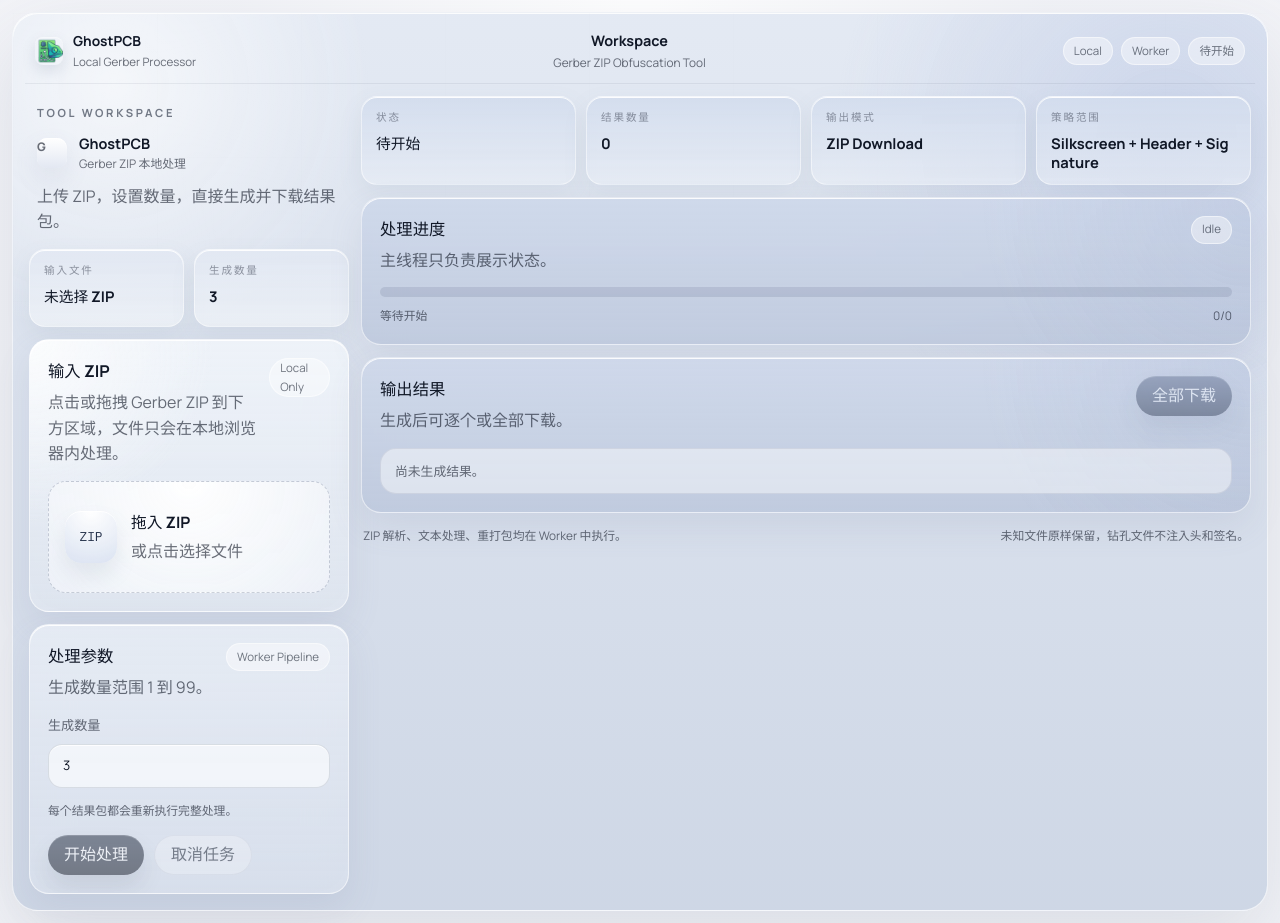
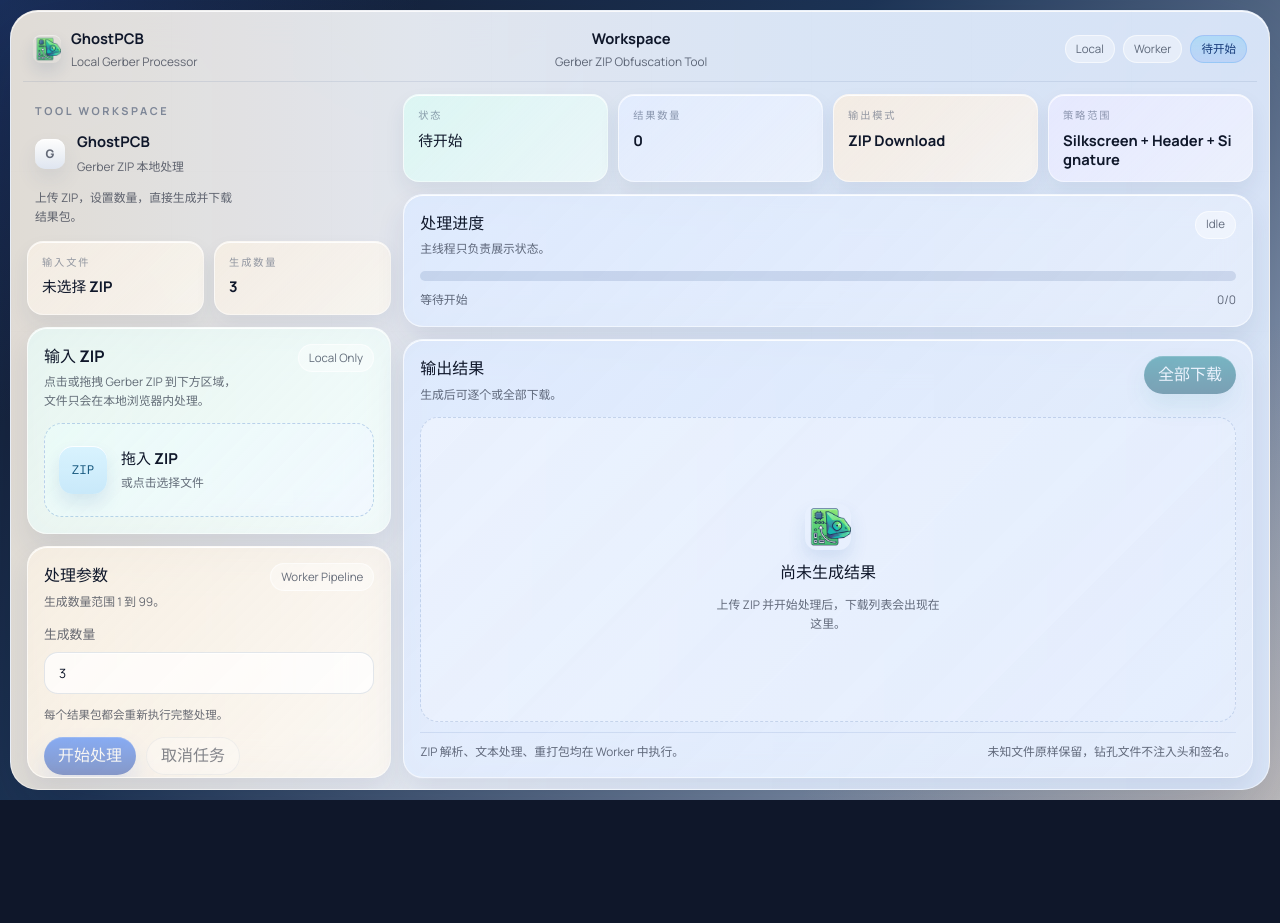
Before and after one commit to Nitmi/GhostPCB-Web, a React (Vite) app: page / in a window 1280 px wide. After the commit the page ends 800 px from the top, so only its background shows below. Built offline with nearby package versions, Linux system fonts and the light colour scheme.

Commit message:
优化页面

```diff
--- a/src/app/App.tsx
+++ b/src/app/App.tsx
@@ -154,7 +154,7 @@
           <div className="window-toolbar">
             <span className="window-chip">Local</span>
             <span className="window-chip">Worker</span>
-            <span className="window-chip">{statusLabel}</span>
+            <span className="window-chip status-chip">{statusLabel}</span>
           </div>
         </header>
 
@@ -218,11 +218,11 @@
                 <span>输出模式</span>
                 <strong>ZIP Download</strong>
               </div>
-            <div className="summary-card">
-              <span>策略范围</span>
-              <strong>Silkscreen + Header + Signature</strong>
+              <div className="summary-card">
+                <span>策略范围</span>
+                <strong>Silkscreen + Header + Signature</strong>
+              </div>
             </div>
-          </div>
 
             <ProgressBar progress={progress} active={isRunning || status === 'success'} />
             <ResultPanel
@@ -232,11 +232,6 @@
               onDownloadAll={() => downloadAllResults(results)}
               onDownloadOne={(result) => downloadResultFile(result)}
             />
-
-            <footer className="workspace-footer">
-              <span>ZIP 解析、文本处理、重打包均在 Worker 中执行。</span>
-              <span>未知文件原样保留，钻孔文件不注入头和签名。</span>
-            </footer>
           </section>
         </section>
       </section>
--- a/src/app/app.css
+++ b/src/app/app.css
@@ -1,36 +1,36 @@
 .app-shell {
-  overflow: clip;
-  padding: 12px;
+  height: 100%;
+  padding: 10px;
+  overflow: hidden;
 }
 
 .app-window {
   position: relative;
   width: min(1480px, 100%);
-  min-height: calc(100svh - 24px);
+  height: calc(100svh - 20px);
   margin: 0 auto;
   padding: 12px;
-  border-radius: 26px;
-  border: 1px solid rgba(255, 255, 255, 0.66);
+  overflow: hidden;
+  border-radius: 28px;
+  border: 1px solid rgba(255, 255, 255, 0.42);
   background:
-    radial-gradient(circle at 8% 8%, rgba(255, 255, 255, 0.64), transparent 18%),
-    radial-gradient(circle at 92% 14%, rgba(168, 183, 221, 0.38), transparent 24%),
-    linear-gradient(180deg, rgba(227, 233, 243, 0.98), rgba(205, 214, 229, 0.98));
+    linear-gradient(90deg, rgba(246, 239, 228, 0.9) 0%, rgba(243, 246, 252, 0.92) 32%, rgba(225, 236, 252, 0.96) 62%, rgba(217, 229, 248, 0.98) 100%);
   box-shadow:
-    inset 0 1px 0 rgba(255, 255, 255, 0.92),
-    0 30px 80px rgba(97, 109, 135, 0.16);
-  backdrop-filter: blur(16px);
+    inset 0 1px 0 rgba(255, 255, 255, 0.88),
+    0 32px 80px rgba(15, 23, 42, 0.18);
+  backdrop-filter: blur(18px);
 }
 
 .surface-noise {
   position: absolute;
   inset: 0;
   pointer-events: none;
-  opacity: 0.3;
+  opacity: 0.18;
   background-image:
-    linear-gradient(rgba(70, 82, 105, 0.05) 1px, transparent 1px),
-    linear-gradient(90deg, rgba(70, 82, 105, 0.05) 1px, transparent 1px);
-  background-size: 144px 144px;
-  mask-image: linear-gradient(180deg, rgba(0, 0, 0, 0.4), transparent 100%);
+    linear-gradient(rgba(34, 56, 94, 0.08) 1px, transparent 1px),
+    linear-gradient(90deg, rgba(34, 56, 94, 0.08) 1px, transparent 1px);
+  background-size: 160px 160px;
+  mask-image: linear-gradient(180deg, rgba(0, 0, 0, 0.5), transparent 100%);
 }
 
 .window-chrome {
@@ -39,9 +39,9 @@
   display: flex;
   align-items: center;
   gap: 12px;
-  min-height: 42px;
+  min-height: 44px;
   padding: 4px 10px 10px;
-  border-bottom: 1px solid rgba(88, 98, 123, 0.1);
+  border-bottom: 1px solid rgba(71, 95, 137, 0.12);
 }
 
 .window-app {
@@ -56,47 +56,36 @@
   border-radius: 8px;
   box-shadow:
     inset 0 1px 0 rgba(255, 255, 255, 0.45),
-    0 6px 14px rgba(95, 109, 144, 0.16);
+    0 8px 16px rgba(28, 54, 107, 0.12);
 }
 
-.window-app-copy {
+.window-app-copy,
+.window-title {
   display: grid;
-  gap: 1px;
+  gap: 2px;
 }
 
 .window-title {
-  display: grid;
   justify-items: center;
-  gap: 2px;
   margin-left: auto;
   margin-right: auto;
 }
 
+.window-app-copy strong,
 .window-title strong,
-.window-title span,
-.brand-lockup strong,
-.brand-lockup span {
+.brand-lockup strong {
   display: block;
+  font-size: 0.92rem;
 }
 
-.window-title strong,
-.brand-lockup strong {
-  font-size: 0.9rem;
-}
-
+.window-app-copy span,
 .window-title span,
-.brand-lockup span {
+.brand-lockup span,
+.sidebar-description,
+.panel p,
+.result-panel-footer {
   color: var(--text-soft);
   font-size: 0.74rem;
-}
-
-.window-app-copy strong {
-  font-size: 0.86rem;
-}
-
-.window-app-copy span {
-  color: var(--text-soft);
-  font-size: 0.72rem;
 }
 
 .window-toolbar {
@@ -113,36 +102,44 @@
   min-height: 28px;
   padding: 0 10px;
   border-radius: 999px;
-  background: rgba(255, 255, 255, 0.42);
-  border: 1px solid rgba(255, 255, 255, 0.5);
-  color: rgba(27, 35, 50, 0.62);
+  border: 1px solid rgba(255, 255, 255, 0.58);
+  background: rgba(255, 255, 255, 0.38);
+  color: rgba(25, 36, 57, 0.66);
   font-size: 0.72rem;
+}
+
+.status-chip {
+  background: linear-gradient(180deg, rgba(56, 189, 248, 0.24), rgba(59, 130, 246, 0.16));
+  border-color: rgba(59, 130, 246, 0.2);
+  color: #163b79;
 }
 
 .workspace-body {
   position: relative;
   z-index: 1;
   display: grid;
-  grid-template-columns: 320px minmax(0, 1fr);
+  grid-template-columns: minmax(360px, 3fr) minmax(0, 7fr);
   gap: 12px;
+  height: calc(100% - 54px);
   padding: 12px 4px 4px;
 }
 
 .workspace-sidebar,
 .workspace-main {
   min-width: 0;
+  min-height: 0;
 }
 
 .workspace-sidebar {
   display: grid;
+  grid-template-rows: auto auto auto 1fr;
   gap: 12px;
-  align-content: start;
 }
 
 .workspace-main {
   display: grid;
+  grid-template-rows: auto auto 1fr;
   gap: 12px;
-  align-content: start;
 }
 
 .sidebar-head {
@@ -151,10 +148,10 @@
 
 .eyebrow {
   margin: 0 0 10px;
-  color: rgba(41, 50, 68, 0.64);
+  color: rgba(33, 52, 86, 0.52);
   text-transform: uppercase;
   letter-spacing: 0.24em;
-  font-size: 0.7rem;
+  font-size: 0.68rem;
   font-weight: 700;
 }
 
@@ -170,18 +167,18 @@
   display: grid;
   place-items: center;
   border-radius: 10px;
-  background: linear-gradient(180deg, rgba(255, 255, 255, 0.98), rgba(226, 231, 242, 0.88));
+  background: linear-gradient(180deg, rgba(255, 255, 255, 0.96), rgba(223, 231, 243, 0.88));
   box-shadow:
     inset 0 1px 0 rgba(255, 255, 255, 0.9),
-    0 10px 24px rgba(115, 127, 163, 0.12);
+    0 10px 20px rgba(70, 90, 128, 0.1);
+  color: #1d2b46;
   font-size: 0.8rem;
   font-weight: 800;
-  color: #0d1321;
 }
 
 .sidebar-description {
   margin: 10px 0 0;
-  color: var(--text-soft);
+  max-width: 28ch;
 }
 
 .sidebar-metrics,
@@ -200,28 +197,51 @@
 
 .metric-item,
 .summary-card {
-  min-height: 78px;
+  min-height: 74px;
   padding: 12px 14px;
   border-radius: 16px;
-  background:
-    linear-gradient(180deg, rgba(226, 232, 243, 0.9), rgba(244, 247, 250, 0.58));
   border: 1px solid rgba(255, 255, 255, 0.5);
   box-shadow:
-    inset 0 1px 0 rgba(255, 255, 255, 0.9),
-    0 10px 24px rgba(112, 124, 151, 0.1);
+    inset 0 1px 0 rgba(255, 255, 255, 0.85),
+    0 10px 20px rgba(40, 60, 104, 0.08);
+}
+
+.metric-item {
+  background:
+    linear-gradient(135deg, rgba(245, 238, 228, 0.9), rgba(255, 250, 242, 0.72));
 }
 
 .summary-card {
   background:
-    linear-gradient(180deg, rgba(211, 221, 238, 0.9), rgba(233, 238, 246, 0.58));
+    linear-gradient(135deg, rgba(225, 236, 253, 0.9), rgba(242, 246, 255, 0.72));
+}
+
+.summary-card:nth-child(1) {
+  background:
+    linear-gradient(135deg, rgba(219, 247, 244, 0.92), rgba(239, 253, 251, 0.72));
+}
+
+.summary-card:nth-child(2) {
+  background:
+    linear-gradient(135deg, rgba(226, 236, 255, 0.92), rgba(241, 246, 255, 0.72));
+}
+
+.summary-card:nth-child(3) {
+  background:
+    linear-gradient(135deg, rgba(245, 236, 226, 0.92), rgba(255, 247, 239, 0.72));
+}
+
+.summary-card:nth-child(4) {
+  background:
+    linear-gradient(135deg, rgba(231, 233, 255, 0.92), rgba(244, 246, 255, 0.72));
 }
 
 .metric-item span,
 .summary-card span {
   display: block;
-  margin-bottom: 8px;
-  color: rgba(32, 40, 57, 0.46);
-  font-size: 0.66rem;
+  margin-bottom: 7px;
+  color: rgba(31, 48, 80, 0.46);
+  font-size: 0.64rem;
   text-transform: uppercase;
   letter-spacing: 0.18em;
 }
@@ -241,18 +261,14 @@
 .panel {
   position: relative;
   overflow: hidden;
-  padding: 18px;
+  padding: 16px;
   border-radius: 20px;
-  background: rgba(255, 255, 255, 0.48);
   border: 1px solid rgba(255, 255, 255, 0.56);
+  background: rgba(255, 255, 255, 0.42);
   box-shadow:
-    inset 0 1px 0 rgba(255, 255, 255, 0.9),
-    0 14px 34px rgba(107, 118, 146, 0.12);
+    inset 0 1px 0 rgba(255, 255, 255, 0.88),
+    0 14px 28px rgba(40, 60, 104, 0.1);
   backdrop-filter: blur(20px);
-  transition:
-    transform 180ms ease,
-    box-shadow 180ms ease,
-    border-color 180ms ease;
 }
 
 .panel::before,
@@ -263,44 +279,33 @@
   position: absolute;
   inset: 0;
   pointer-events: none;
-  background: linear-gradient(120deg, transparent 30%, rgba(255, 255, 255, 0.58), transparent 70%);
+  background: linear-gradient(120deg, transparent 30%, rgba(255, 255, 255, 0.46), transparent 70%);
   transform: translateX(-120%);
-}
-
-.panel:hover {
-  transform: translateY(-2px);
-  border-color: rgba(255, 255, 255, 0.8);
-  box-shadow:
-    inset 0 1px 0 rgba(255, 255, 255, 0.95),
-    0 18px 40px rgba(115, 127, 157, 0.14);
 }
 
 .panel-strong {
   background:
-    radial-gradient(circle at top left, rgba(255, 255, 255, 0.78), transparent 44%),
-    linear-gradient(180deg, rgba(242, 246, 251, 0.84), rgba(226, 232, 241, 0.7));
+    linear-gradient(135deg, rgba(229, 247, 244, 0.84), rgba(243, 255, 252, 0.68));
 }
 
 .panel-muted {
   background:
-    linear-gradient(180deg, rgba(233, 238, 246, 0.84), rgba(219, 226, 238, 0.72));
+    linear-gradient(135deg, rgba(247, 239, 227, 0.84), rgba(255, 249, 240, 0.68));
 }
 
 .panel-dark {
   background:
-    radial-gradient(circle at top right, rgba(142, 157, 195, 0.16), transparent 30%),
-    linear-gradient(180deg, rgba(206, 216, 234, 0.92), rgba(188, 199, 220, 0.84));
+    linear-gradient(135deg, rgba(219, 232, 253, 0.88), rgba(232, 239, 252, 0.76));
 }
 
 .panel h2 {
-  margin: 0 0 6px;
+  margin: 0 0 4px;
   color: var(--text);
-  font-size: 1.02rem;
+  font-size: 1rem;
 }
 
 .panel p {
   margin: 0;
-  color: var(--text-soft);
 }
 
 .panel-head {
@@ -308,14 +313,14 @@
   align-items: flex-start;
   justify-content: space-between;
   gap: 12px;
-  margin-bottom: 14px;
+  margin-bottom: 12px;
 }
 
 .upload-panel .panel-head p,
 .control-panel .panel-head p,
 .progress-panel .panel-head p,
 .result-panel .panel-head p {
-  max-width: 30ch;
+  max-width: 28ch;
 }
 
 .primary-button,
@@ -326,8 +331,8 @@
   display: inline-flex;
   align-items: center;
   justify-content: center;
-  min-height: 40px;
-  padding: 0 16px;
+  min-height: 38px;
+  padding: 0 14px;
   border-radius: 999px;
   cursor: pointer;
   transition:
@@ -357,27 +362,27 @@
 }
 
 .primary-button {
-  color: #fff;
+  color: #f7fbff;
   font-weight: 700;
-  background: linear-gradient(180deg, #202a3d, #0e1420);
+  background: linear-gradient(180deg, #1667ff, #1640a8);
   box-shadow:
     inset 0 1px 0 rgba(255, 255, 255, 0.18),
-    0 12px 24px rgba(17, 24, 39, 0.18);
+    0 12px 24px rgba(22, 103, 255, 0.22);
 }
 
 .secondary-button {
-  color: #f8fbff;
+  color: #f7fbff;
   font-weight: 700;
-  background: linear-gradient(180deg, #687796, #39445e);
+  background: linear-gradient(180deg, #0f7f8a, #14556d);
   box-shadow:
     inset 0 1px 0 rgba(255, 255, 255, 0.18),
-    0 12px 24px rgba(77, 88, 113, 0.16);
+    0 12px 24px rgba(15, 127, 138, 0.18);
 }
 
 .ghost-button {
   color: var(--text);
-  background: rgba(255, 255, 255, 0.48);
-  border: 1px solid rgba(74, 87, 115, 0.12);
+  background: rgba(255, 255, 255, 0.52);
+  border: 1px solid rgba(61, 90, 138, 0.12);
 }
 
 .upload-dropzone {
@@ -387,24 +392,18 @@
   grid-template-columns: auto 1fr;
   align-items: center;
   gap: 14px;
-  min-height: 112px;
-  padding: 14px 16px;
-  border: 1px dashed rgba(76, 90, 121, 0.28);
+  min-height: 94px;
+  padding: 12px 14px;
+  border: 1px dashed rgba(29, 99, 183, 0.26);
   border-radius: 18px;
   background:
-    radial-gradient(circle at top, rgba(255, 255, 255, 0.9), rgba(236, 240, 247, 0.76)),
-    rgba(255, 255, 255, 0.56);
+    linear-gradient(135deg, rgba(234, 251, 248, 0.84), rgba(241, 247, 255, 0.74));
   text-align: left;
-  transition:
-    border-color 180ms ease,
-    transform 180ms ease,
-    box-shadow 180ms ease;
 }
 
 .upload-dropzone[data-dragging='true'] {
-  transform: translateY(-1px);
-  border-color: rgba(56, 70, 101, 0.5);
-  box-shadow: 0 12px 28px rgba(113, 124, 150, 0.16);
+  border-color: rgba(22, 103, 255, 0.5);
+  box-shadow: 0 10px 24px rgba(22, 103, 255, 0.14);
 }
 
 .upload-dropzone[data-disabled='true'] {
@@ -423,31 +422,48 @@
 }
 
 .upload-icon {
-  width: 52px;
-  height: 52px;
+  width: 48px;
+  height: 48px;
   display: grid;
   place-items: center;
-  border-radius: 16px;
+  border-radius: 14px;
   background:
-    radial-gradient(circle at top, rgba(255, 255, 255, 0.92), rgba(213, 222, 239, 0.84)),
-    rgba(255, 255, 255, 0.56);
+    linear-gradient(180deg, rgba(214, 242, 255, 0.88), rgba(191, 228, 250, 0.78));
   box-shadow:
     inset 0 1px 0 rgba(255, 255, 255, 0.92),
-    0 12px 20px rgba(121, 132, 159, 0.14);
+    0 10px 18px rgba(31, 91, 168, 0.12);
+  color: #15577d;
   font-family: var(--mono);
-  color: #24314a;
-  font-size: 0.8rem;
+  font-size: 0.78rem;
 }
 
 .upload-copy strong {
   display: block;
-  margin-bottom: 4px;
+  margin-bottom: 3px;
   color: var(--text);
-  font-size: 0.98rem;
+  font-size: 0.94rem;
 }
 
 .upload-copy p {
   margin: 0;
+}
+
+.file-card,
+.status-banner {
+  border-radius: 16px;
+  background: rgba(255, 255, 255, 0.44);
+  border: 1px solid rgba(58, 90, 143, 0.12);
+}
+
+.file-card {
+  padding: 12px 14px;
+}
+
+.file-card strong {
+  display: block;
+  color: var(--text);
+  font-size: 0.9rem;
+  word-break: break-all;
 }
 
 .upload-actions,
@@ -458,30 +474,9 @@
   gap: 10px;
 }
 
-.file-card,
-.result-item,
-.status-banner {
-  border-radius: 16px;
-  background: rgba(255, 255, 255, 0.44);
-  border: 1px solid rgba(82, 95, 121, 0.12);
-}
-
-.file-card,
-.result-item {
-  padding: 12px 14px;
-}
-
-.file-card strong,
-.result-item strong {
-  display: block;
-  color: var(--text);
-  font-size: 0.92rem;
-  word-break: break-all;
-}
-
 .file-meta,
-.result-meta {
-  margin-top: 6px;
+.result-meta,
+.finder-size {
   color: var(--text-soft);
   font-family: var(--mono);
   font-size: 0.72rem;
@@ -489,30 +484,34 @@
 
 .form-grid {
   display: grid;
-  gap: 14px;
+  gap: 12px;
 }
 
 .field-label {
   display: grid;
   gap: 8px;
   color: var(--text-soft);
-  font-size: 0.82rem;
+  font-size: 0.8rem;
 }
 
 .field-label input {
   width: 100%;
-  min-height: 44px;
+  min-height: 42px;
   padding: 0 14px;
   border-radius: 14px;
-  border: 1px solid rgba(74, 87, 115, 0.16);
-  background: rgba(248, 250, 253, 0.76);
+  border: 1px solid rgba(61, 90, 138, 0.14);
+  background: rgba(255, 255, 255, 0.72);
   color: var(--text);
-  box-shadow: inset 0 1px 0 rgba(255, 255, 255, 0.84);
+  box-shadow: inset 0 1px 0 rgba(255, 255, 255, 0.82);
 }
 
 .field-hint {
   color: var(--text-soft);
-  font-size: 0.74rem;
+  font-size: 0.72rem;
+}
+
+.progress-panel {
+  min-height: 126px;
 }
 
 .progress-shell {
@@ -525,7 +524,7 @@
   height: 10px;
   overflow: hidden;
   border-radius: 999px;
-  background: rgba(84, 97, 127, 0.16);
+  background: rgba(36, 73, 136, 0.14);
 }
 
 .progress-fill {
@@ -533,7 +532,7 @@
   inset: 0 auto 0 0;
   width: 0;
   border-radius: inherit;
-  background: linear-gradient(90deg, #6a7a9d, #aab6d0, #dfc4b1);
+  background: linear-gradient(90deg, #12b8c4, #2f6df6, #dda15e);
   transition: width 220ms ease;
 }
 
@@ -546,38 +545,91 @@
   font-size: 0.74rem;
 }
 
-.result-list {
+.result-panel {
   display: grid;
+  grid-template-rows: auto 1fr auto;
+  min-height: 0;
+}
+
+.result-panel-content {
+  min-height: 0;
+  display: grid;
+}
+
+.results-empty {
+  display: grid;
+  place-items: center;
+  align-content: center;
   gap: 10px;
+  min-height: 0;
+  border-radius: 18px;
+  background:
+    linear-gradient(135deg, rgba(255, 255, 255, 0.36), rgba(229, 238, 255, 0.4));
+  border: 1px dashed rgba(52, 94, 166, 0.2);
+  text-align: center;
+  padding: 24px;
+}
+
+.results-empty[data-running='true'] {
+  background:
+    linear-gradient(135deg, rgba(224, 244, 250, 0.42), rgba(226, 234, 255, 0.44));
+}
+
+.results-empty-icon {
+  width: 46px;
+  height: 46px;
+  border-radius: 12px;
+  box-shadow: 0 10px 18px rgba(31, 91, 168, 0.12);
+}
+
+.results-empty strong {
+  color: var(--text);
+  font-size: 1rem;
+}
+
+.results-empty p {
+  max-width: 32ch;
+  color: var(--text-soft);
 }
 
 .finder-list {
   display: grid;
+  grid-template-rows: auto 1fr;
+  min-height: 0;
   gap: 8px;
 }
 
 .finder-header,
 .finder-row {
   display: grid;
-  grid-template-columns: minmax(0, 1fr) 96px 110px;
+  grid-template-columns: minmax(0, 1fr) 96px 108px;
   align-items: center;
   gap: 12px;
 }
 
 .finder-header {
   padding: 0 14px 6px;
-  color: rgba(32, 40, 57, 0.46);
-  font-size: 0.68rem;
+  color: rgba(31, 48, 80, 0.46);
+  font-size: 0.66rem;
   text-transform: uppercase;
   letter-spacing: 0.18em;
 }
 
+.finder-scroll {
+  min-height: 0;
+  overflow: auto;
+  display: grid;
+  gap: 8px;
+  padding-right: 4px;
+}
+
 .finder-row {
-  min-height: 58px;
+  min-height: 56px;
   padding: 10px 12px;
   border-radius: 14px;
-  background: rgba(255, 255, 255, 0.34);
-  border: 1px solid rgba(255, 255, 255, 0.42);
+  background:
+    linear-gradient(135deg, rgba(255, 255, 255, 0.34), rgba(232, 240, 255, 0.36));
+  border: 1px solid rgba(255, 255, 255, 0.44);
 }
 
 .finder-name {
@@ -591,17 +643,18 @@
   min-width: 0;
 }
 
+.finder-name strong {
+  display: block;
+  color: var(--text);
+  font-size: 0.9rem;
+  word-break: break-all;
+}
+
 .finder-file-icon {
   width: 24px;
   height: 24px;
   flex: 0 0 auto;
   border-radius: 6px;
-}
-
-.finder-size {
-  color: var(--text-soft);
-  font-family: var(--mono);
-  font-size: 0.72rem;
 }
 
 .finder-action {
@@ -622,17 +675,17 @@
 .status-banner[data-tone='error'] {
   color: #863f46;
   border-color: rgba(163, 78, 92, 0.18);
-  background: rgba(255, 232, 235, 0.8);
+  background: rgba(255, 232, 235, 0.84);
 }
 
-.workspace-footer {
+.result-panel-footer {
   display: flex;
   flex-wrap: wrap;
   justify-content: space-between;
-  gap: 10px 18px;
-  padding: 2px 2px 0;
-  color: var(--text-soft);
-  font-size: 0.74rem;
+  gap: 8px 16px;
+  margin-top: 10px;
+  padding-top: 10px;
+  border-top: 1px solid rgba(52, 94, 166, 0.12);
 }
 
 @keyframes sheen {
@@ -645,13 +698,35 @@
   }
 }
 
-@media (max-width: 1100px) {
+@media (max-width: 1180px) {
   .workspace-body {
-    grid-template-columns: 1fr;
+    grid-template-columns: minmax(320px, 3fr) minmax(0, 7fr);
   }
 
   .main-summary {
     grid-template-columns: repeat(2, minmax(0, 1fr));
+  }
+}
+
+@media (max-width: 980px) {
+  .app-shell {
+    height: auto;
+    overflow: visible;
+  }
+
+  .app-window {
+    height: auto;
+    min-height: calc(100svh - 20px);
+  }
+
+  .workspace-body {
+    height: auto;
+    grid-template-columns: 1fr;
+  }
+
+  .workspace-sidebar,
+  .workspace-main {
+    min-height: auto;
   }
 }
 
@@ -668,13 +743,18 @@
   }
 
   .sidebar-metrics,
-  .main-summary {
+  .main-summary,
+  .finder-header,
+  .finder-row {
     grid-template-columns: 1fr;
   }
 
-  .finder-header,
-  .finder-row {
-    grid-template-columns: minmax(0, 1fr) 82px 96px;
+  .finder-header {
+    display: none;
+  }
+
+  .finder-action {
+    justify-self: start;
   }
 }
 
@@ -686,10 +766,11 @@
   .app-window {
     min-height: calc(100svh - 16px);
     padding: 10px;
-    border-radius: 20px;
+    border-radius: 22px;
   }
 
-  .panel-head {
+  .panel-head,
+  .result-panel-footer {
     flex-direction: column;
     align-items: flex-start;
   }
@@ -699,20 +780,4 @@
     text-align: center;
     justify-items: center;
   }
-
-  .window-title {
-    display: none;
-  }
-
-  .finder-header {
-    display: none;
-  }
-
-  .finder-row {
-    grid-template-columns: 1fr;
-  }
-
-  .finder-action {
-    justify-self: start;
-  }
 }
--- a/src/features/gerber-process/ui/ResultPanel.tsx
+++ b/src/features/gerber-process/ui/ResultPanel.tsx
@@ -31,6 +31,7 @@
         </div>
       </div>
 
+      <div className="result-panel-content">
         {error ? (
           <div className="status-banner" data-tone="error">
             {error}
@@ -38,18 +39,25 @@
         ) : null}
 
         {!error && results.length === 0 ? (
-        <div className="status-banner" data-tone="neutral">
-          {status === 'running' ? '正在等待结果返回。' : '尚未生成结果。'}
+          <div className="results-empty" data-running={status === 'running'}>
+            <img className="results-empty-icon" src="/icon.png" alt="" />
+            <strong>{status === 'running' ? '正在准备结果包' : '尚未生成结果'}</strong>
+            <p>
+              {status === 'running'
+                ? '处理完成后，结果会以密集列表显示在这里。'
+                : '上传 ZIP 并开始处理后，下载列表会出现在这里。'}
+            </p>
           </div>
         ) : null}
 
         {results.length > 0 ? (
-        <div className="finder-list" style={{ marginTop: 14 }}>
+          <div className="finder-list">
             <div className="finder-header" aria-hidden="true">
               <span>名称</span>
               <span>大小</span>
               <span>操作</span>
             </div>
+            <div className="finder-scroll">
               {results.map((result) => (
                 <article key={result.fileName} className="finder-row">
                   <div className="finder-name">
@@ -70,7 +78,14 @@
                 </article>
               ))}
             </div>
+          </div>
         ) : null}
+      </div>
+
+      <footer className="result-panel-footer">
+        <span>ZIP 解析、文本处理、重打包均在 Worker 中执行。</span>
+        <span>未知文件原样保留，钻孔文件不注入头和签名。</span>
+      </footer>
     </section>
   )
 }
--- a/src/index.css
+++ b/src/index.css
@@ -1,11 +1,11 @@
 @import url('https://fonts.googleapis.com/css2?family=Manrope:wght@400;500;600;700;800&family=IBM+Plex+Mono:wght@400;500&display=swap');
 
 :root {
-  --bg: #f2f3f7;
-  --text: #111827;
-  --text-soft: rgba(17, 24, 39, 0.62);
-  --accent: #1f2937;
-  --accent-strong: #66748f;
+  --bg: #0f172a;
+  --text: #0f172a;
+  --text-soft: rgba(15, 23, 42, 0.62);
+  --accent: #1667ff;
+  --accent-strong: #12b8c4;
   --danger: #a34e5c;
   --radius-xl: 32px;
   --radius-lg: 24px;
@@ -25,18 +25,23 @@
   box-sizing: border-box;
 }
 
+html,
+body,
+#root {
+  height: 100%;
+}
+
 html {
-  min-height: 100%;
-  background: var(--bg);
-  scroll-behavior: smooth;
+  background: #0f172a;
 }
 
 body {
   margin: 0;
-  min-height: 100vh;
+  overflow: hidden;
   background:
-    radial-gradient(circle at top, rgba(255, 255, 255, 0.92), rgba(242, 243, 247, 0.92) 36%),
-    linear-gradient(180deg, #f8f8fb 0%, #eef1f6 100%);
+    radial-gradient(circle at top left, rgba(46, 90, 178, 0.36), transparent 28%),
+    radial-gradient(circle at bottom right, rgba(221, 161, 94, 0.22), transparent 32%),
+    linear-gradient(135deg, #0f172a 0%, #1d3557 42%, #b8c6db 100%);
 }
 
 button,
@@ -53,6 +58,8 @@
   text-decoration: none;
 }
 
-#root {
-  min-height: 100vh;
+@media (max-width: 980px) {
+  body {
+    overflow: auto;
+  }
 }
```
Lines whose indentation alone changed are shown as unchanged.
